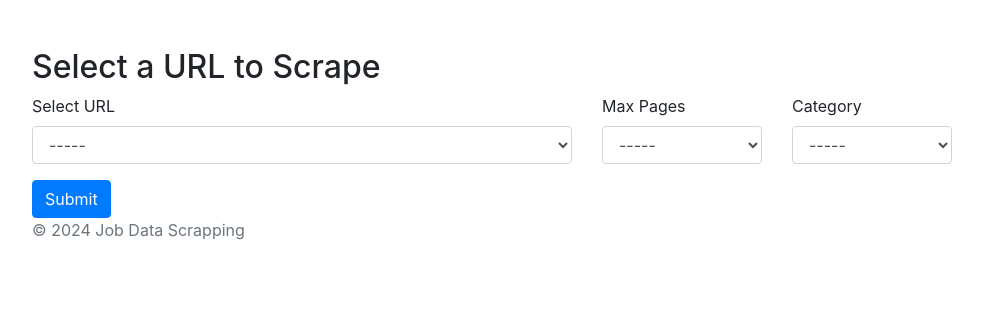
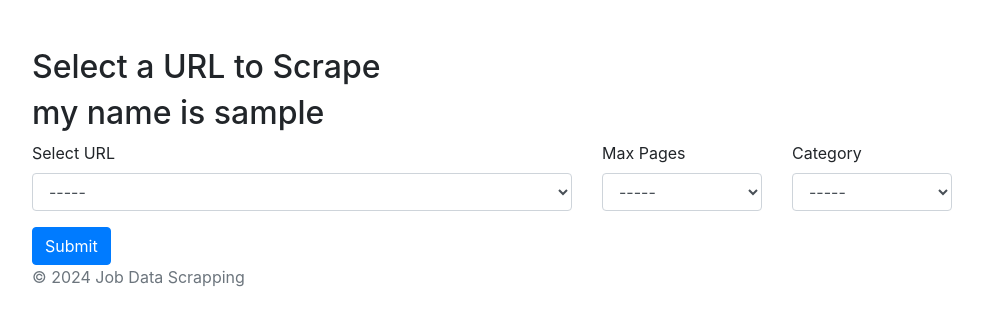
Before and after one commit to farhad2415/Job_Scraper, a Django app: page /start_scraping/ in a window 1280 px wide. Shown: the part 56-382 px from the top of the page, without its empty margins (53-1036 px from the left). Run offline with Django 5.2, Linux system fonts and the light colour scheme; the visitor is signed in with stand-in values (Sample User, id 1); data that the repository does not hold is empty; some libraries are stand-ins or nearby versions.

Commit message:
chore: Update store_job.html to display user name in the form

```diff
--- a/templates/store_job.html
+++ b/templates/store_job.html
@@ -6,6 +6,8 @@
 
 <div class="container mt-5">
     <h2>Select a URL to Scrape</h2>
+    <h2>my name is {{request.user}}</h2>
+
     <form method="POST">
         {% csrf_token %}
         <div class="form-group">
```
